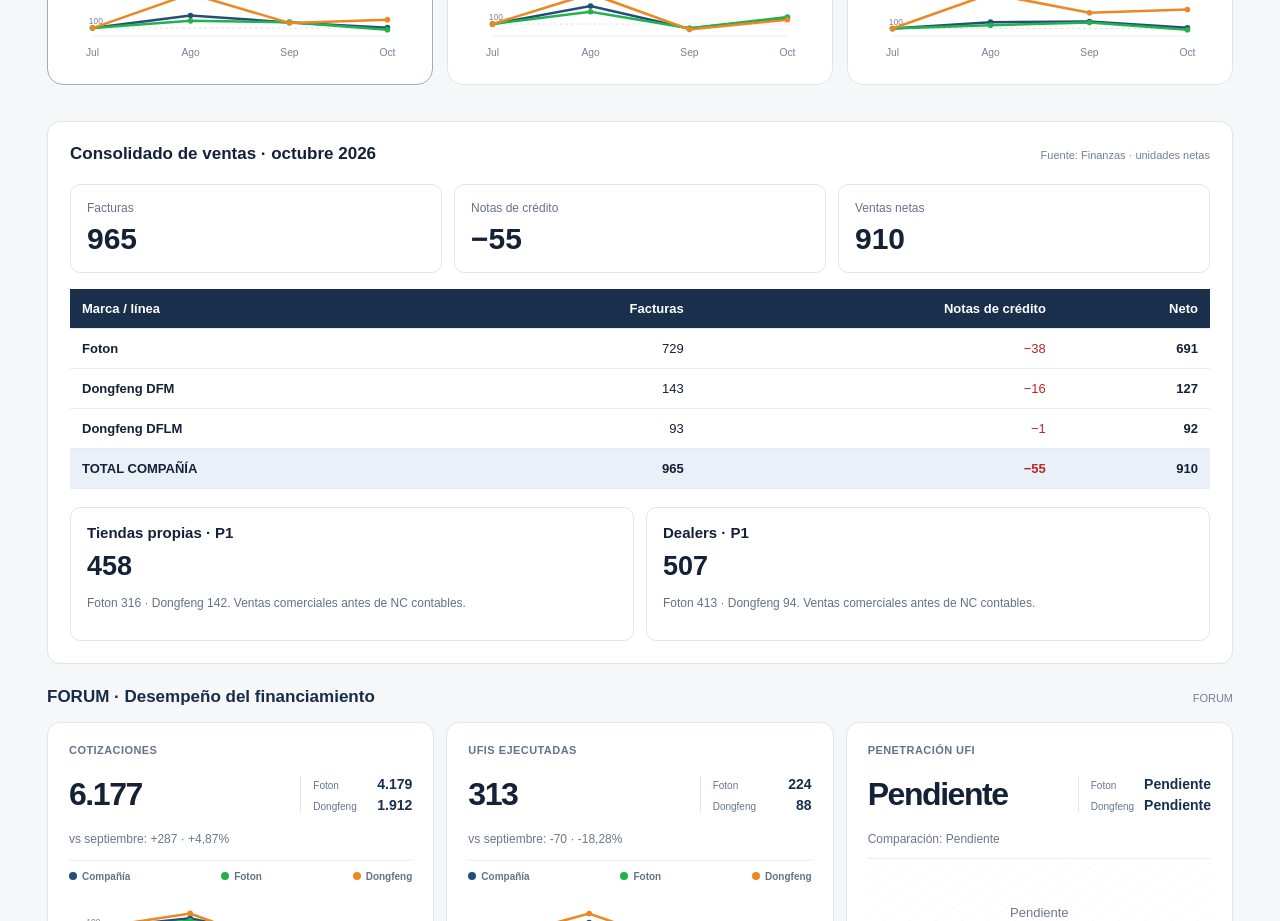
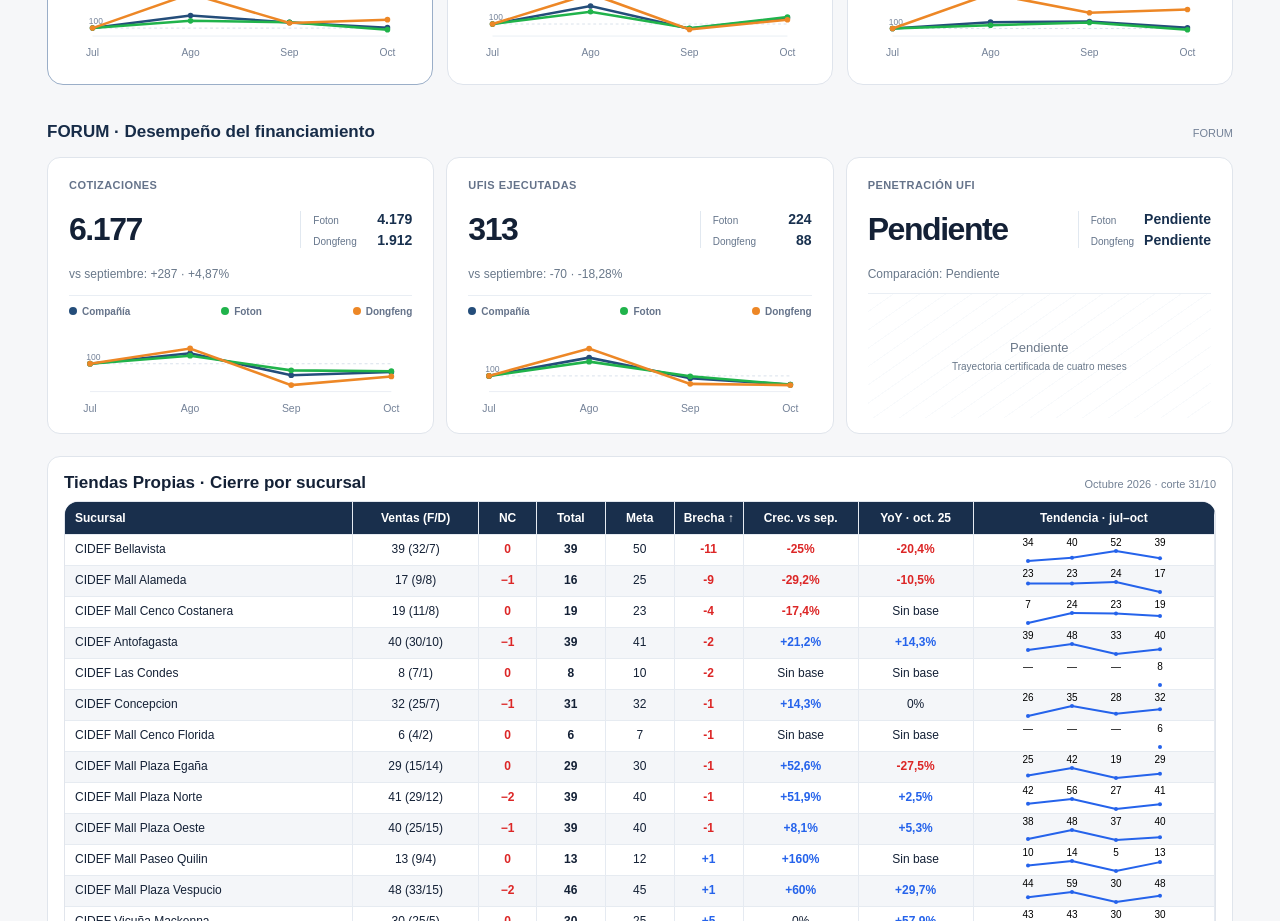
Before and after one commit to rodrigoibanezm-cmd/cidef-inteligencia-comercial, a Next.js app: page /cierre-mensual-v2 in a window 1280 px wide. Shown: the part 2960-3881 px from the top of the page. Built offline with nearby package versions, Linux system fonts and the light colour scheme.

Commit message:
Remove duplicate consolidated sales panel from monthly closing [skip ci]

```diff
--- a/app/cierre-mensual-v2/page.js
+++ b/app/cierre-mensual-v2/page.js
@@ -1,7 +1,6 @@
 import Link from "next/link";
 import MonthlyCloseV2Metric from "../../components/MonthlyCloseV2Metric";
 import MonthlyCloseV2Ranking from "../../components/MonthlyCloseV2Ranking";
-import ClosingV2Breakdown from "../../components/ClosingV2Breakdown";
 import ClosingV2Totals from "../../components/ClosingV2Totals";
 import { numberText, valueText } from "../../lib/monthly-close-v2-view";
 import facts from "../../data/monthly-close/2026-10/facts.json";
@@ -17,7 +16,6 @@ export default function CierreMensual() {
     <div className="mc-warning"><strong>Ventas contables de octubre.</strong> {display("sales_company")} unidades netas = {display("sales_foton")} Foton + {display("sales_dongfeng")} Dongfeng (DFM + DFLM). Facturas 965 · Notas de crédito 55. Canales SALES/P1 y RVM disponibles; cifras por conciliar.</div>
     <div className="mc-tabs" aria-label="Vistas del cierre"><span className="mc-active" aria-current="page">Compañía</span>{["Sucursales", "Foton", "Dongfeng", "Dealers"].map(label => <span key={label} aria-disabled="true">{label}</span>)}</div>
     <ClosingV2Totals facts={facts}/>
-    <ClosingV2Breakdown facts={facts}/>
     <section className="mc-forum-executive" aria-label="FORUM · desempeño del financiamiento">
       <div className="forum-exec-header"><div><h2>FORUM · Desempeño del financiamiento</h2><p>Octubre 2026 · observaciones P1 y comparativos P2</p></div><span>FORUM</span></div>
       <div className="forum-exec-grid">{facts.company.forum_cards.map(config => <MonthlyCloseV2Metric key={config.id} data={facts} config={config}/>)}</div>
```
